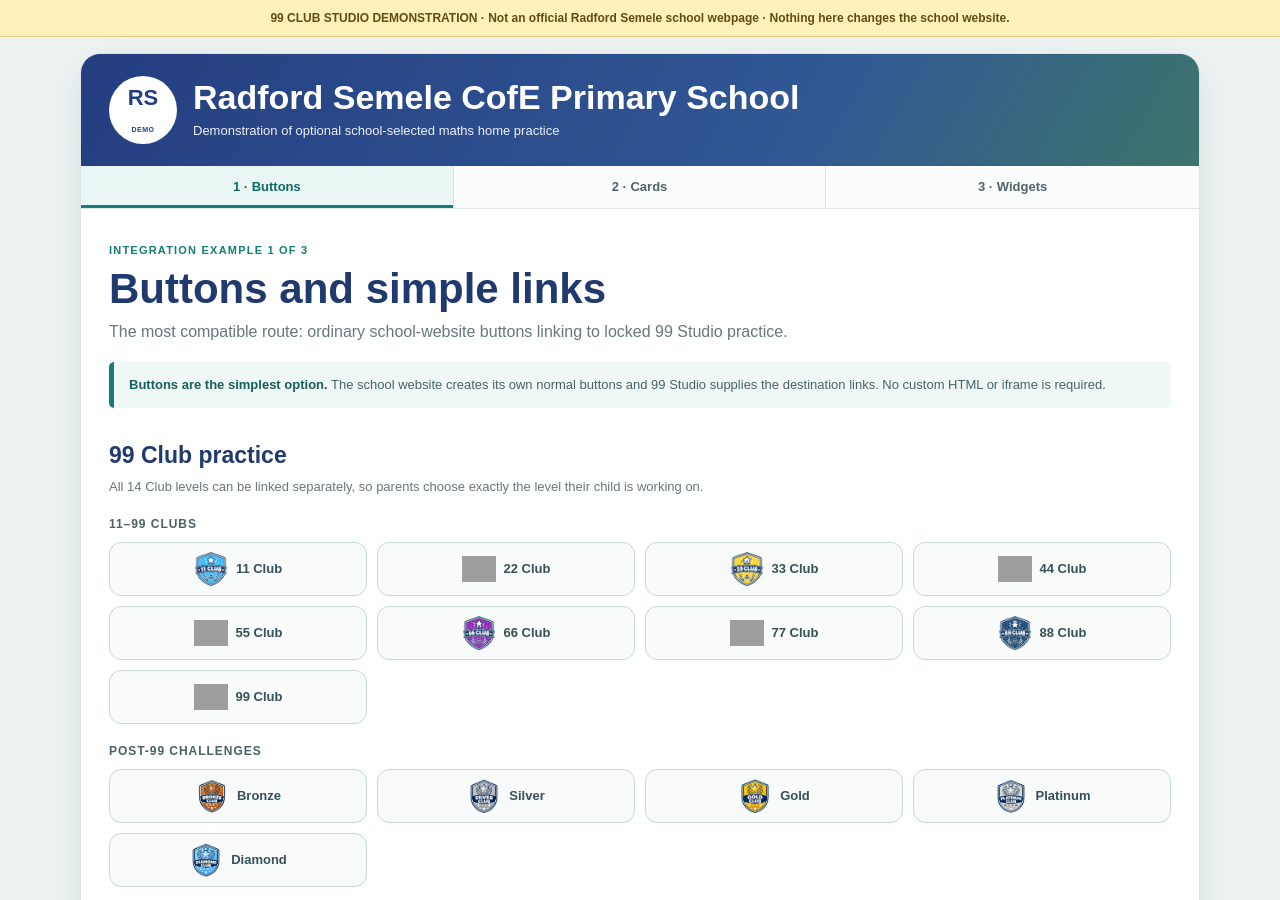
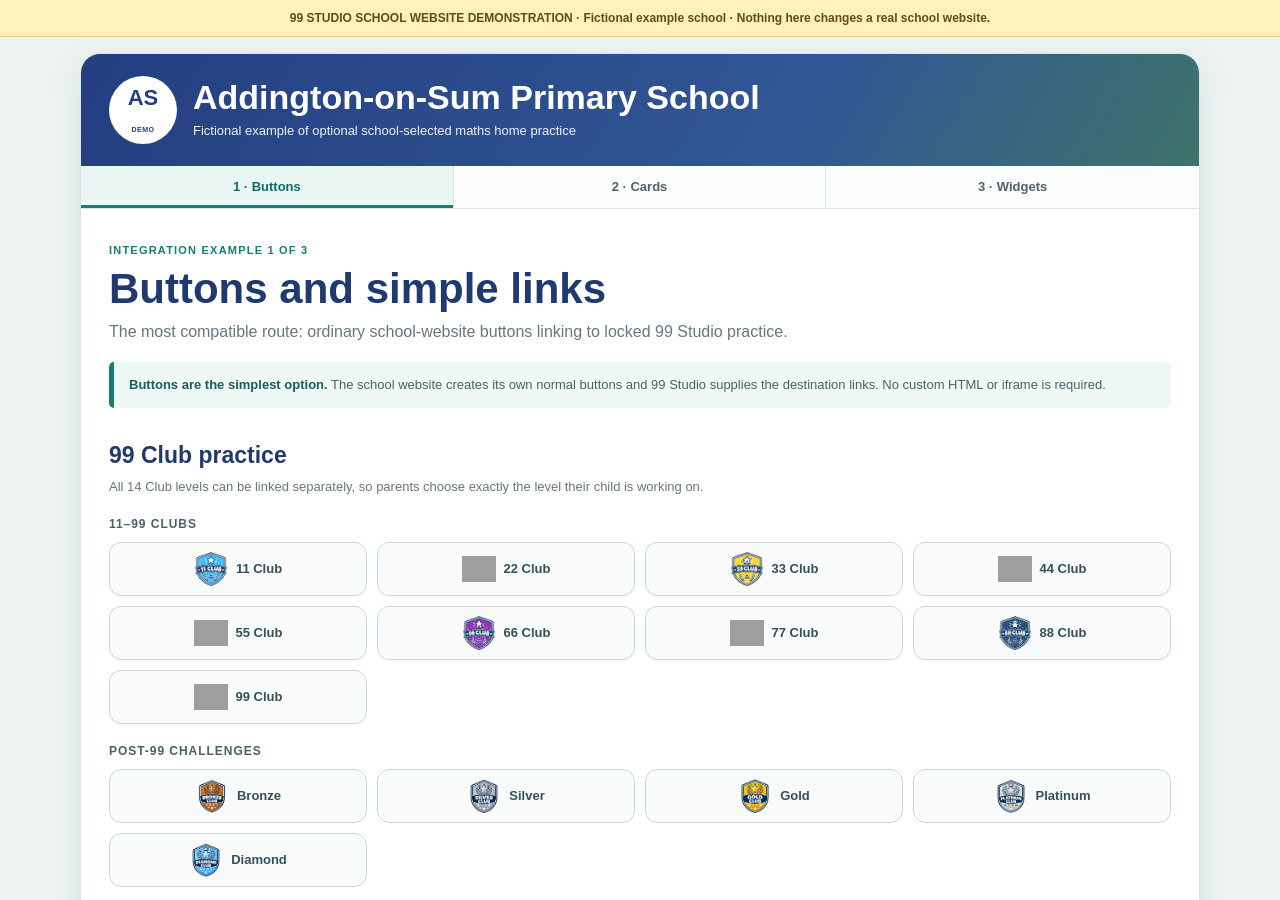
Before and after one commit to techtinkerclub/99club, a Jekyll site: the page built from _pages/radford-semele-99studio-demo.html, in a window 1280 px wide and 900 px high. Built offline with Jekyll 4.4.1, drawn with Linux system fonts in a browser that asks for light colours; some of the changed text lies outside the part shown; grey boxes are pictures that could not be loaded.

Commit message:
Generalise school website integration demo

```diff
--- a/_pages/radford-semele-99studio-demo.html
+++ b/_pages/radford-semele-99studio-demo.html
@@ -1,24 +1,24 @@
 ---
 layout: null
-permalink: /demo/radford-semele/
-sitemap: false
+permalink: /demo/
+sitemap: true
 ---
 <!doctype html>
 <html lang="en-GB">
 <head>
 <meta charset="utf-8">
 <meta name="viewport" content="width=device-width,initial-scale=1">
-<meta name="robots" content="noindex,nofollow,noarchive">
-<title>School website integration demo · Radford Semele · 99 Club Studio</title>
-<meta name="description" content="99 Club Studio school website integration demonstration for Radford Semele CofE Primary School.">
+<meta name="robots" content="index,follow">
+<title>School website integration demo · 99 Studio</title>
+<meta name="description" content="A fictional primary school demonstration showing buttons, cards and widgets for adding 99 Studio maths practice to a school website.">
 <link rel="stylesheet" href="/assets/99club/school-demo.css?v=2">
 </head>
 <body>
-<div class="demo-banner">99 CLUB STUDIO DEMONSTRATION · Not an official Radford Semele school webpage · Nothing here changes the school website.</div>
+<div class="demo-banner">99 STUDIO SCHOOL WEBSITE DEMONSTRATION · Fictional example school · Nothing here changes a real school website.</div>
 <div class="demo-shell">
   <header class="demo-school-head">
-    <div class="demo-school-mark" aria-label="Demonstration school mark">RS<small>DEMO</small></div>
-    <div><h1>Radford Semele CofE Primary School</h1><p>Demonstration of optional school-selected maths home practice</p></div>
+    <div class="demo-school-mark" aria-label="Fictional demonstration school mark">AS<small>DEMO</small></div>
+    <div><h1>Addington-on-Sum Primary School</h1><p>Fictional example of optional school-selected maths home practice</p></div>
   </header>
 
   <nav class="demo-method-nav" role="tablist" aria-label="Choose an integration example">
@@ -114,13 +114,13 @@ sitemap: false
         <h3>For the school website editor</h3>
         <p>These are live 99 Studio examples, but this page is only a demonstration. The school can use one method or mix them.</p>
         <p><a href="/schools/" target="_blank" rel="noopener">School website integration help →</a> · <a href="/widget/builder/" target="_blank" rel="noopener">Widget Builder →</a></p>
-        <p>The RS mark shown here is a demonstration mark, not the school's official crest.</p>
+        <p><strong>Addington-on-Sum Primary School is fictional.</strong> The AS mark is a made-up demonstration mark, not a real school crest.</p>
       </div>
       <div><div id="demo-qr" class="demo-qr" aria-label="QR code for this demonstration page"></div></div>
     </div>
   </main>
 
-  <footer class="demo-site-footer"><strong>99 Club Studio school integration demonstration</strong> · <a href="https://99studio.uk/">99studio.uk</a></footer>
+  <footer class="demo-site-footer"><strong>99 Studio school integration demonstration</strong> · <a href="https://99studio.uk/">99studio.uk</a></footer>
 </div>
 
 <script src="/assets/99club/generator.js?v=20"></script>
```
